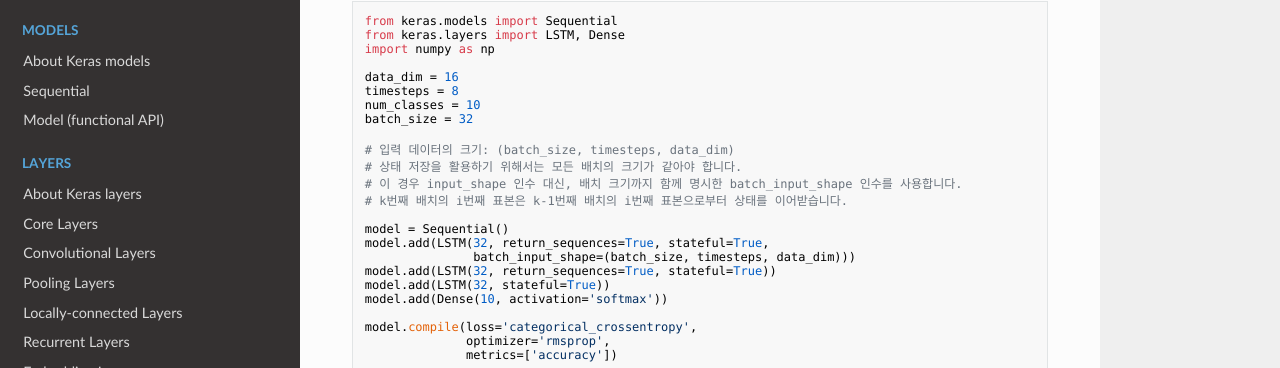
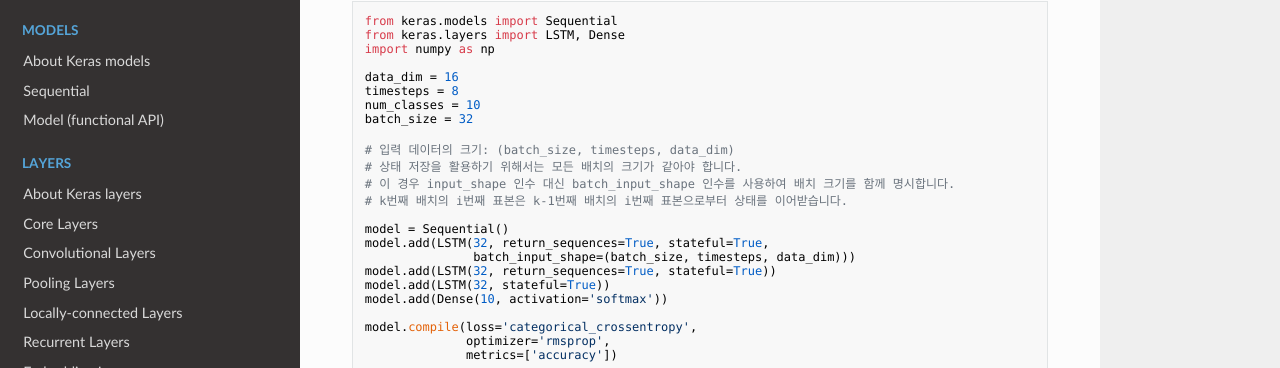
Before and after one commit to keras-team/keras-docs-ko, an MkDocs documentation site: the page built from sources/getting-started/sequential-model-guide.md, in a window 1280 px wide and 900 px high, scrolled down 6664 px. Shown: the part 206-574 px from the top of the window. Built offline with MkDocs 1.6.1, drawn with Linux system fonts in a browser that asks for light colours; nearby versions of some CDN libraries.

Commit message:
Update sequential-model-guide.md

```diff
--- a/sources/getting-started/sequential-model-guide.md
+++ b/sources/getting-started/sequential-model-guide.md
@@ -369,7 +369,7 @@ batch_size = 32
 
 # 입력 데이터의 크기: (batch_size, timesteps, data_dim)
 # 상태 저장을 활용하기 위해서는 모든 배치의 크기가 같아야 합니다.
-# 이 경우 input_shape 인수 대신, 배치 크기까지 함께 명시한 batch_input_shape 인수를 사용합니다.
+# 이 경우 input_shape 인수 대신 batch_input_shape 인수를 사용하여 배치 크기를 함께 명시합니다.
 # k번째 배치의 i번째 표본은 k-1번째 배치의 i번째 표본으로부터 상태를 이어받습니다.
 
 model = Sequential()
```
